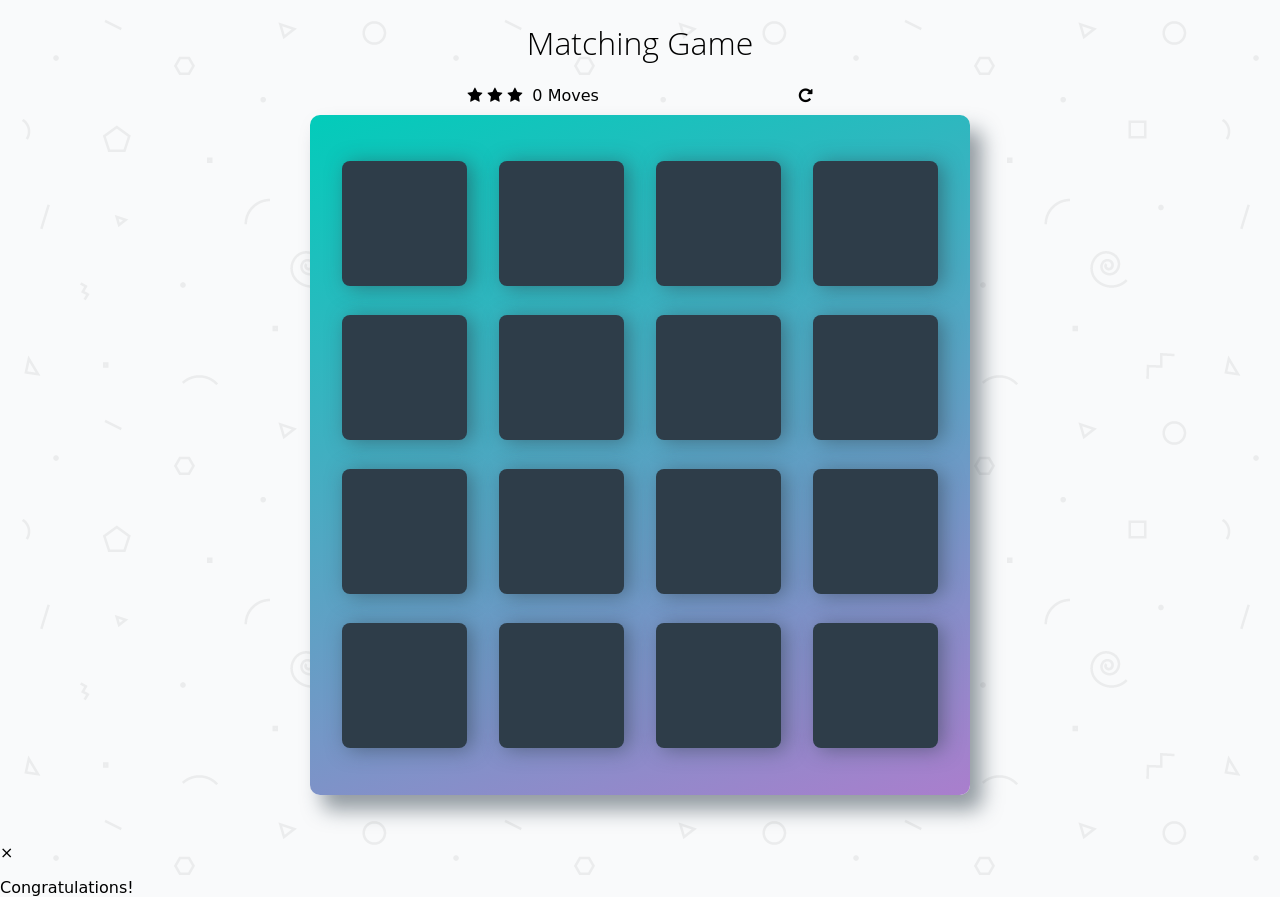
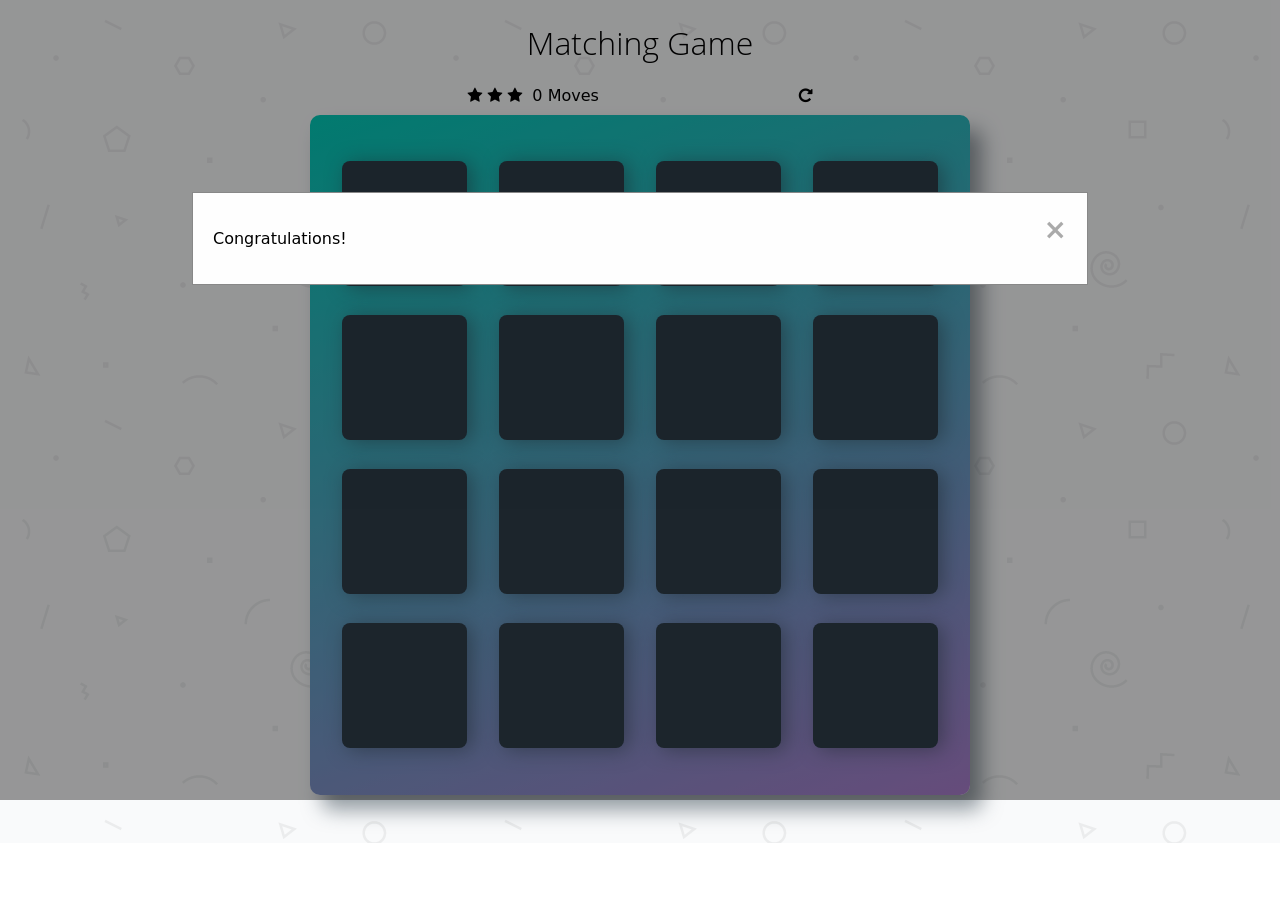
Before and after one commit to raicalvin/fend-p3-memory-game, a plain HTML site: page index.html in a window 1280 px wide. After the commit the page ends 843 px from the top, so only its background shows below. Drawn offline with Linux system fonts and the light colour scheme; a web font is replaced by a local one.

Commit message:
Added modal styles to CSS.

```diff
--- a/css/app.css
+++ b/css/app.css
@@ -109,3 +109,38 @@ h1 {
 }
 
 /* Modal Styles */
+
+.modal {
+    display: visible; /* Hidden by default */
+    position: fixed; /* Stay in place */
+    z-index: 1; /* Sit on top */
+    left: 0;
+    top: 0;
+    width: 100%; /* Full width */
+    height: 100%; /* Full height */
+    overflow: auto; /* Enable scroll if needed */
+    background-color: rgb(0,0,0); /* Fallback color */
+    background-color: rgba(0,0,0,0.4); /* Black w/ opacity */
+}
+
+.modal-content {
+    background-color: #fefefe;
+    margin: 15% auto; /* 15% from the top and centered */
+    padding: 20px;
+    border: 1px solid #888;
+    width: 70%;
+}
+
+.close {
+    color: #aaa;
+    float: right;
+    font-size: 28px;
+    font-weight: bold;
+}
+
+.close:hover,
+.close:focus {
+    color: black;
+    text-decoration: none;
+    cursor: pointer;
+}
--- a/index.html
+++ b/index.html
@@ -83,7 +83,7 @@
 
     <!-- MODAL -->
 
-    <div id="gameModal">
+    <div id="gameModal" class="modal">
         <!-- CONTENT -->
         <div class="modal-content">
             <span class="close">&times;</span>
```
